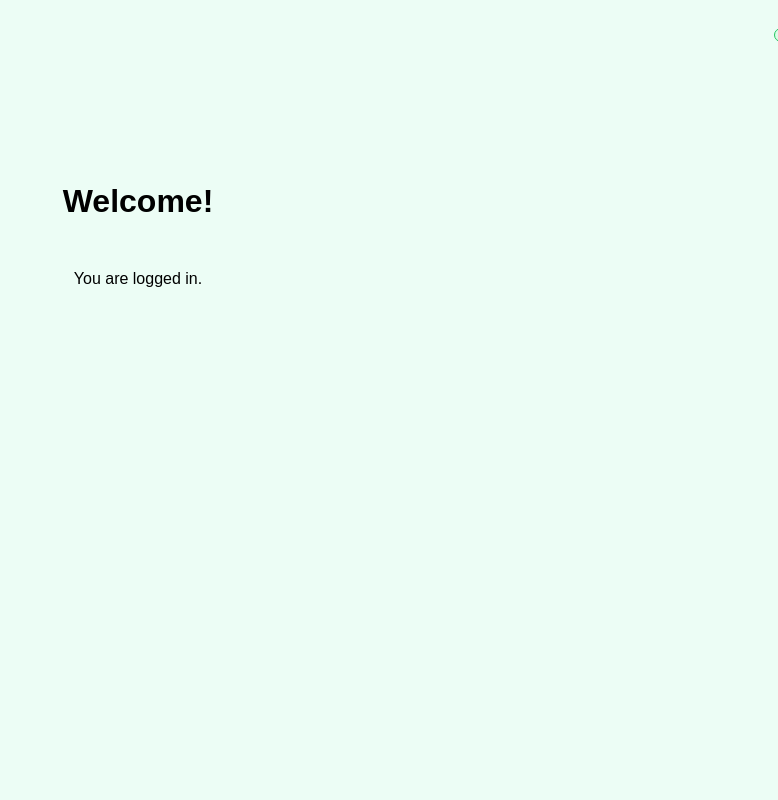
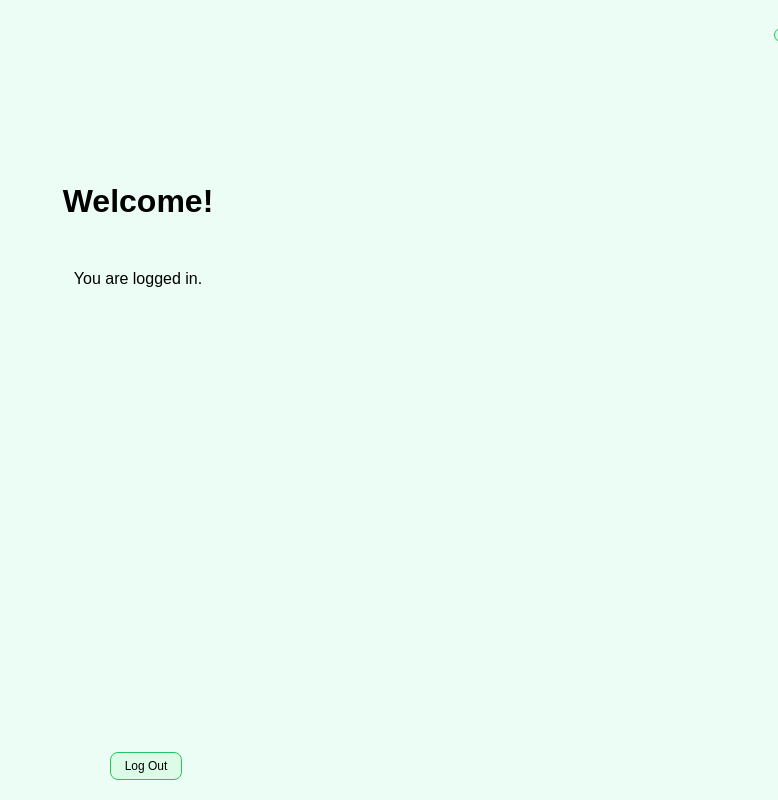
Before and after one commit to KathyJoyMaghalin/maghalin_lab, a Next.js app: page /dashboard in a window 1280 px wide. Shown: the top 800 px of the page, without its empty margins (502-1280 px from the left). Built offline with nearby package versions, Linux system fonts and the light colour scheme.

Commit message:
added logout feature

```diff
--- a/app/components/DashboardUI.tsx
+++ b/app/components/DashboardUI.tsx
@@ -1,20 +1,28 @@
 type Props = {
   email: string;
+  handleLogout: () => void;
 };
 
-export default function DashboardUI({ email }: Props) {
+export default function DashboardUI({ email, handleLogout }: Props) {
   return (
     <div>
-      {/* Top Right Header */}
+      {/* Top bar */}
       <div className="topbar">
         <span className="user-email">{email}</span>
       </div>
 
-      {/* Main Content */}
+      {/* Main content */}
       <div className="container">
         <h1>Welcome!</h1>
         <p>You are logged in.</p>
       </div>
+
+      {/* Bottom logout */}
+      <div className="bottom-bar">
+        <button className="logout-button" onClick={handleLogout}>
+          Log Out
+        </button>
+      </div>
     </div>
   );
 }
--- a/app/dashboard/page.tsx
+++ b/app/dashboard/page.tsx
@@ -16,5 +16,10 @@ export default function Dashboard() {
     getUser();
   }, []);
 
-  return <DashboardUI email={email} />;
+  const handleLogout = () => {
+    localStorage.removeItem("user");
+    window.location.href = "login";
+  };
+
+  return <DashboardUI email={email} handleLogout={handleLogout} />;
 }
--- a/app/globals.css
+++ b/app/globals.css
@@ -51,6 +51,8 @@ body {
   width: 100%;
   display: flex;
   justify-content: flex-end;
+  align-items: center;
+  gap: 10px;
   padding: 20px 30px;
 }
 
@@ -61,3 +63,28 @@ body {
   background: #dcfce7;
   font-weight: 500;
 }
+/* Bottom logout container */
+.bottom-bar {
+  position: fixed;
+  bottom: 20px;
+  width: 100%;
+  display: flex;
+  justify-content: center;
+}
+
+/* small logout button */
+.logout-button {
+  padding: 6px 14px;
+  font-size: 12px;
+  border: 1px solid #22c55e;
+  background: #dcfce7;
+  color: #000;
+  border-radius: 8px;
+  cursor: pointer;
+  transition: 0.2s;
+}
+
+.logout-button:hover {
+  background: #22c55e;
+  color: white;
+}
```
Also changed, not shown: app/page.tsx (+4 -3 lines).
